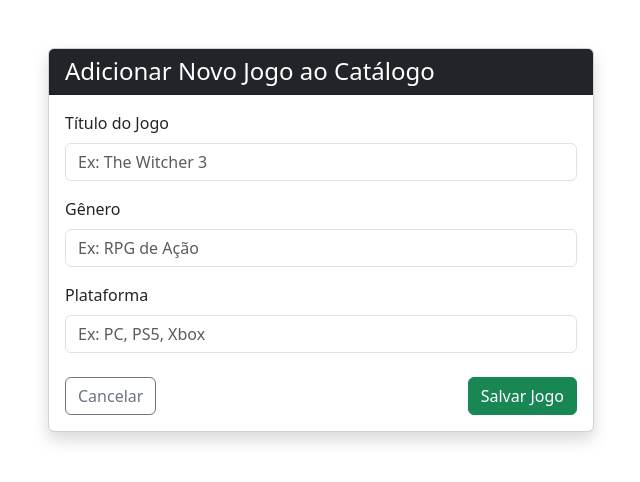
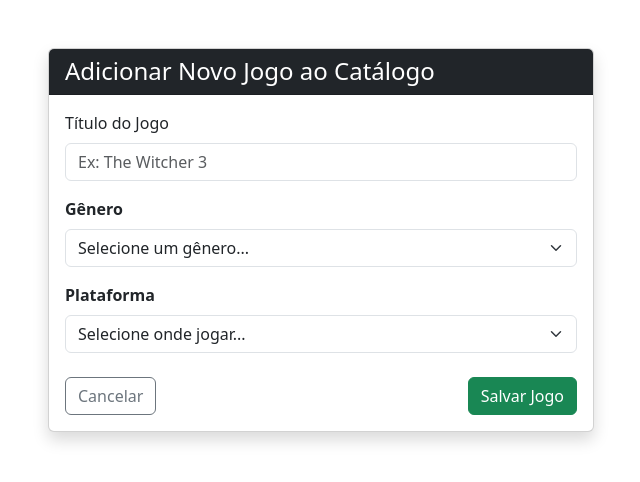
Before and after one commit to David-DEV2005/Gameboxd-Projeto-de-Desenvolvimento-Web-2, a Django app: page /jogo/adicionar/ in a window 1280 px wide. Shown: the part 87-569 px from the top of the page, without its empty margins (319-959 px from the left). Run offline with Django 5.2, Linux system fonts and the light colour scheme.

Commit message:
Atualização na adição de jogos ao catálogo.
Tratamento com opções selecionáveis nas bases de adição de um novo jogo ao catálogo.

```diff
--- a/lobby/templates/lobby/add_game.html
+++ b/lobby/templates/lobby/add_game.html
@@ -11,7 +11,6 @@
 
             <div class="card-body">
                 <form method="POST" action="{% url 'add_game' %}">
-
                     {% csrf_token %}
                     <div class="mb-3">
                         <label for="titulo" class="form-label">Título do Jogo</label>
@@ -19,13 +18,30 @@
                     </div>
 
                     <div class="mb-3">
-                        <label for="genero" class="form-label">Gênero</label>
-                        <input type="text" class="form-control" id="genero" name="genero" placeholder="Ex: RPG de Ação" required>
+                        <label class="form-label fw-bold">Gênero</label>
+                        <select name="genero" class="form-select" required>
+                            <option value="" disabled selected>Selecione um gênero...</option>
+                            <option value="Ação">Ação e Aventura</option>
+                            <option value="Arcade">Arcade / Luta</option>
+                            <option value="RPG">RPG / MMORPG</option>
+                            <option value="FPS">Tiro em Primeira Pessoa (FPS)</option>
+                            <option value="Esportes">Esportes / Corrida</option>
+                            <option value="Estratégia">Estratégia / MOBA</option>
+                        </select>
                     </div>
 
                     <div class="mb-3">
-                        <label for="plataforma" class="form-label">Plataforma</label>
-                        <input type="text" class="form-control" id="plataforma" name="plataforma" placeholder="Ex: PC, PS5, Xbox" required>
+                        <label class="form-label fw-bold">Plataforma</label>
+                        <select name="plataforma" class="form-select" required>
+                            <option value="" disabled selected>Selecione onde jogar...</option>
+                            <option value="PC">PC (Windows/Steam)</option>
+                            <option value="PS5">PlayStation 5</option>
+                            <option value="PS4">PlayStation 4</option>
+                            <option value="Xbox Series">Xbox Series X/S</option>
+                            <option value="Xbox One">Xbox One</option>
+                            <option value="Switch">Nintendo Switch</option>
+                            <option value="Mobile">Smartphone / Mobile</option>
+                        </select>
                     </div>
 
                     <div class="d-flex justify-content-between mt-4">
```
